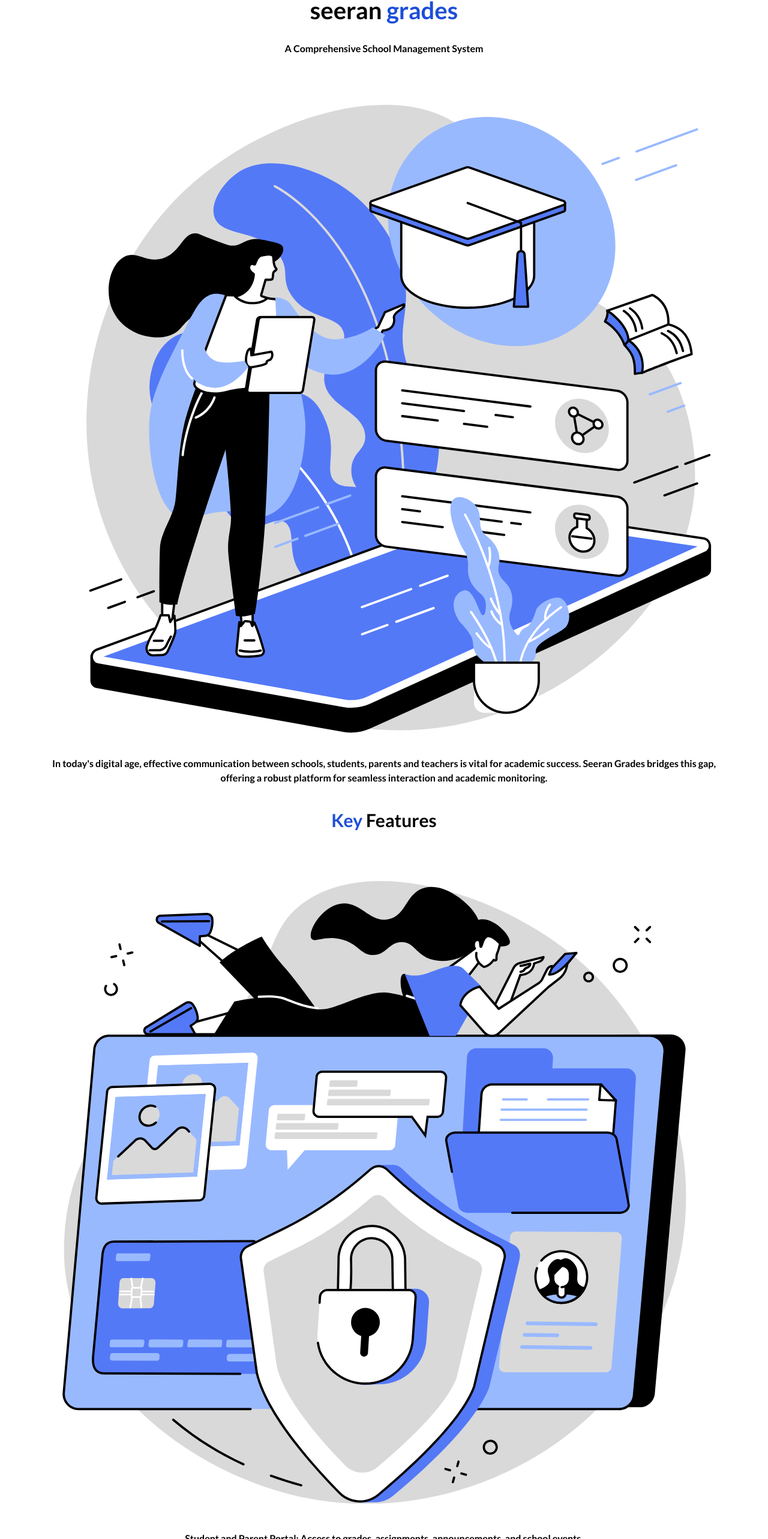
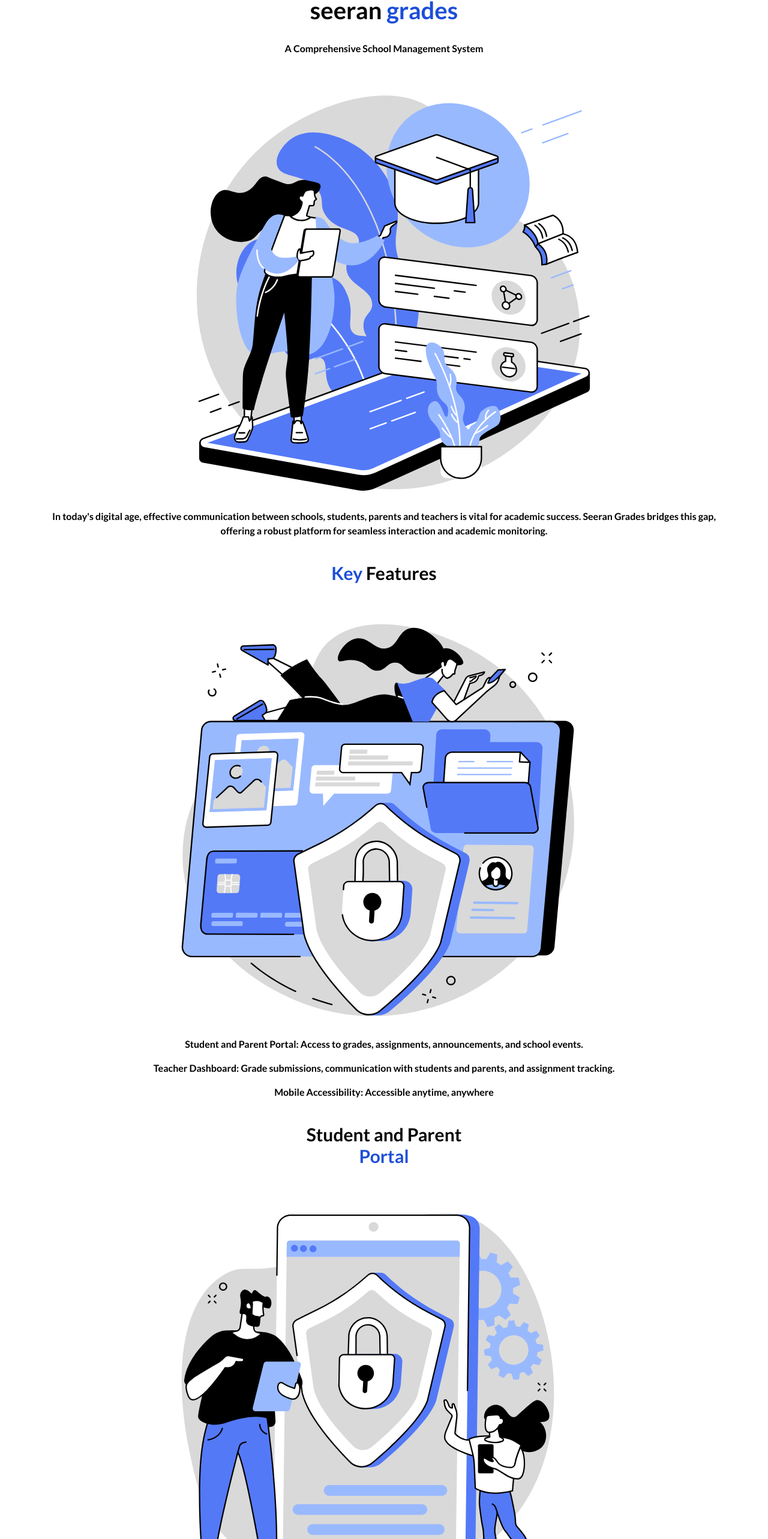
Before and after one commit to Tsholo-K/seeran-grades, a Next.js app: page / in a window 1280 px wide. Shown: the part 891-3457 px from the top of the page at 60% size. Built offline with nearby package versions, Linux system fonts and the light colour scheme.

Commit message:
size adjustment

```diff
--- a/src/app/(authentication)/parentsignin/page.js
+++ b/src/app/(authentication)/parentsignin/page.js
@@ -16,8 +16,8 @@
             </div>
         </div>
         {/* form */}
-        <div className="min-h-screen w-full grid grid-cols-1 place-content-center px-4 max-w-4xl mx-auto">
-            <Image src={'/parent-signin.svg'} alt="hero image" width={0} height={0} className="h-fit w-fit mx-auto"/>
+        <div className="min-h-screen w-full grid grid-cols-1 mb-10 place-content-center px-4 max-w-4xl mx-auto">
+            <Image src={'/parent-signin.svg'} alt="hero image" width={0} height={0} className="h-fit w-fit mx-auto mt-10"/>
             <form className="mx-auto w-full rounded-md">
                 <div className="my-4">
                     <input type="text" placeholder="email" className="border rounded-md px-5 py-1 w-full"/>
@@ -46,7 +46,7 @@
                         <option></option>
                     </select>
                 </div>
-                <button type="submit" className="w-full border border-white rounded-xl bg-black active:bg-blue-700 text-white hover:bg-blue-700 lg:hover:scale-[1.01] transition-all duration-500 py-1">submit</button>
+                <button type="submit" className="w-full border border-white rounded-xl bg-black active:bg-blue-700 text-white hover:bg-blue-700 lg:hover:scale-[1.01] transition-all duration-500 py-1">sign in</button>
                 <p className="text-sm w-full text-center pt-3 text-gray-400">Already have an account? <Link href={'/login'} className=" text-blue-700 ">login</Link></p>
             </form>
         </div>
--- a/src/app/(authentication)/signin/page.js
+++ b/src/app/(authentication)/signin/page.js
@@ -16,8 +16,8 @@
         </div>
       </div>
       {/* form */}
-      <div className="min-h-screen w-full grid grid-cols-1 place-content-center px-4 max-w-4xl mx-auto">
-        <Image src={'/signin-hero.svg'} alt="hero image" width={0} height={0} className="h-fit w-fit mx-auto"/>
+      <div className="min-h-screen w-full grid grid-cols-1 place-content-center px-4 max-w-4xl mx-auto mb-14">
+        <Image src={'/signin-hero.svg'} alt="hero image" width={0} height={0} className="h-fit mt-12 w-fit mx-auto"/>
         <div className="mx-auto w-full rounded-md">
           <div className="my-4">
             <input type="text" placeholder="email" className="border rounded-md px-5 py-1 w-full"/>
@@ -49,7 +49,7 @@
               <option></option>
             </select>
           </div>
-          <button className="w-full border border-white rounded-xl bg-black active:bg-blue-700 text-white hover:bg-blue-700 lg:hover:scale-[1.01] transition-all duration-500 py-1">submit</button>
+          <button className="w-full border border-white rounded-xl bg-black active:bg-blue-700 text-white hover:bg-blue-700 lg:hover:scale-[1.01] transition-all duration-500 py-1">sign in</button>
           <p className="text-sm w-full text-center pt-3 text-gray-400">Already have an account? <Link href={'/login'} className=" text-blue-700 ">login</Link></p>
         </div>
       </div>
--- a/src/app/page.js
+++ b/src/app/page.js
@@ -88,27 +88,27 @@
         {/* opening paragraph section */}
         <h2 className="mb-10 text-[40px] text-center">seeran <span className="text-blue-700">grades</span></h2>
         <p className="w-full text-center mb-10">A Comprehensive School Management System</p>
-        <Image src={'/second-hero.svg'} alt="seeran grades hero image" height={0} width={0} className="w-full h-full mb-4"/>
+        <Image src={'/second-hero.svg'} alt="seeran grades hero image" height={0} width={0} className="w-full h-full mb-4 max-h-[700px]"/>
         <p className="w-full text-center">
           In today&apos;s digital age, effective communication between schools, students, parents and teachers is vital for academic success.
           Seeran Grades bridges this gap, offering a robust platform for seamless interaction and academic monitoring.
         </p>
         {/* key features section */}
         <h2 className="my-10 text-3xl text-center"><span className="text-blue-700">Key </span>Features</h2>
-        <Image src={'/key-features.svg'} alt="seeran grades hero image" height={0} width={0} className="w-full h-full mb-4"/>
+        <Image src={'/key-features.svg'} alt="seeran grades hero image" height={0} width={0} className="w-full h-full mb-4 max-h-[700px]"/>
         <p className="w-full text-center my-4">Student and Parent Portal: Access to grades, assignments, announcements, and school events.</p>
         <p className="w-full text-center my-4">Teacher Dashboard: Grade submissions, communication with students and parents, and assignment tracking.</p>
         <p className="w-full text-center my-4">Mobile Accessibility: Accessible anytime, anywhere</p>
         {/* Student and Parent Portal section */}
         <h2 className="my-10 text-3xl text-center">Student and Parent <br></br><span className="text-blue-700">Portal</span></h2>
-        <Image src={'/student-parent-portal.svg'} alt="seeran grades hero image" height={0} width={0} className="w-full h-full mb-4"/>
+        <Image src={'/student-parent-portal.svg'} alt="seeran grades hero image" height={0} width={0} className="w-full h-full mb-4 max-h-[700px]"/>
         <p className="w-full text-center my-4">Students and parents can log in to view:</p>
         <p className="w-full text-center my-4">Assignments: Details of upcoming assignments, deadlines, and submission status.</p>
         <p className="w-full text-center my-4">Announcements: Important updates and announcements from the school..</p>
         <p className="w-full text-center my-4">Messaging: Direct communication with teachers and school administrators.</p>
         {/* teacher dashboard section */}
         <h2 className="my-10 text-3xl text-center">Teacher <span className="text-blue-700">Dashboard</span></h2>
-        <Image src={'/teacher-dashboard.svg'} alt="seeran grades hero image" height={0} width={0} className="w-full h-full mb-4"/>
+        <Image src={'/teacher-dashboard.svg'} alt="seeran grades hero image" height={0} width={0} className="w-full h-full mb-4 max-h-[700px]"/>
         <p className="w-full text-center my-4">Empowering teachers with tools to streamline academic management:</p>
         <p className="w-full text-center my-4">Grade Submission: Effortless submission and tracking of grades for each student.</p>
         <p className="w-full text-center my-4">Communication: Direct messaging with parents for feedback and updates.</p>
@@ -117,7 +117,7 @@
         <h2 className="my-10 text-3xl text-center">
           But... why <br></br>seeran <span className="text-blue-700">grades</span>
         </h2>
-        <Image src={'/why-seeran.svg'} alt="seeran grades hero image" height={0} width={0} className="w-full h-full mb-4"/>
+        <Image src={'/why-seeran.svg'} alt="seeran grades hero image" height={0} width={0} className="w-full h-full mb-4 max-h-[700px]"/>
         <p className="w-full text-center my-4">
           seeran grades offers a transformative solution to the age-old challenge of effective communication and academic management in educational
           institutions.
```
Also changed, not shown: public/login.svg, public/parent-signin.svg. Lines whose indentation alone changed are shown as unchanged.
